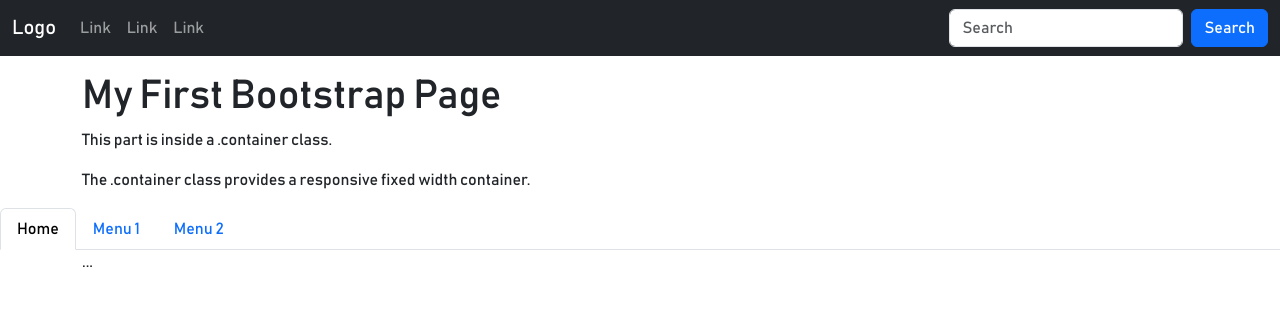
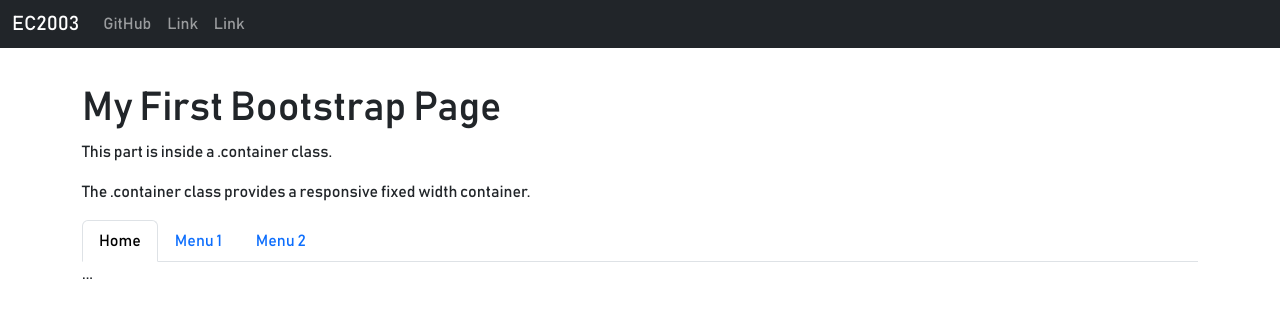
Before and after one commit to ec2003/ec2003.github.io, a plain HTML site: page index.html in a window 1280 px wide. Drawn offline with nearby package versions, Linux system fonts and the light colour scheme.

Commit message:
small update

```diff
--- a/index.html
+++ b/index.html
@@ -7,30 +7,22 @@
     <link href="https://cdn.jsdelivr.net/npm/bootstrap@5.3.3/dist/css/bootstrap.min.css" rel="stylesheet">
     <script src="https://cdn.jsdelivr.net/npm/bootstrap@5.3.3/dist/js/bootstrap.bundle.min.js"></script>
     <!-- CSS CONFIG -->
-    <style>
-        @font-face {
-            font-family: Bahnschrift;
-            src: url('font/BAHNSCHRIFT.TTF');
-        }
-        body {
-            font-family: Bahnschrift;
-        }
-    </style>
+    <link rel="stylesheet" href="static/style.css">
     <!-- JS SCRIPT -->
     <script type="text/javascript" src="js/home.js" defer></script>
     <title>Home Page</title>
 </head>
 <body>
-    <nav class="navbar navbar-expand-sm navbar-dark bg-dark fixed-top">
+    <nav class="navbar navbar-expand-sm navbar-dark bg-dark fixed-top" id="home-nav">
         <div class="container-fluid">
-            <a class="navbar-brand" href="javascript:void(0)">Logo</a>
+            <a class="navbar-brand" href="javascript:void(0)">EC2003</a>
                 <button class="navbar-toggler" type="button" data-bs-toggle="collapse" data-bs-target="#mynavbar">
                     <span class="navbar-toggler-icon"></span>
                 </button>
-            <div class="collapse navbar-collapse" id="mynavbar">
+            <div class="collapse navbar-collapse " id="mynavbar">
                 <ul class="navbar-nav me-auto">
                     <li class="nav-item">
-                        <a class="nav-link" href="javascript:void(0)">Link</a>
+                        <a class="nav-link" href="javascript:void(0)">GitHub</a>
                     </li>
                     <li class="nav-item">
                         <a class="nav-link" href="javascript:void(0)">Link</a>
@@ -39,19 +31,20 @@
                         <a class="nav-link" href="javascript:void(0)">Link</a>
                     </li>
                 </ul>
-                <form class="d-flex">
+                <!-- <form class="d-flex">
                     <input class="form-control me-2" type="text" placeholder="Search">
                     <button class="btn btn-primary" type="button">Search</button>
-                </form>
+                </form> -->
             </div>
         </div>
     </nav>
-    <div class="container mt-4" style="padding-top: 48px;">
+    <div class="container mt-4" style="padding-top: 60px;">
         <h1>My First Bootstrap Page</h1>
         <p>This part is inside a .container class.</p>
         <p>The .container class provides a responsive fixed width container.</p>
     </div>
     <!-- Nav tabs -->
+<div class="container">
     <ul class="nav nav-tabs">
         <li class="nav-item">
           <a class="nav-link active" data-bs-toggle="tab" href="#home">Home</a>
@@ -63,6 +56,8 @@
           <a class="nav-link" data-bs-toggle="tab" href="#menu2">Menu 2</a>
         </li>
       </ul>
+</div>
+
 
   <!-- Tab panes -->
   <div class="tab-content">
--- /dev/null
+++ b/static/style.css
@@ -0,0 +1,18 @@
+@font-face {
+    font-family: Bahnschrift;
+    src: url('font/BAHNSCHRIFT.TTF');
+}
+* {
+    padding: 0;
+}
+body {
+    font-family: Bahnschrift;
+}
+.container {
+    border-color: black;
+    border: 2px;
+    border-radius: 50%;
+}
+#home-nav {
+    max-height: 48px;
+}
```
Also changed, not shown: static/font/BAHNSCHRIFT.TTF (renamed from font/BAHNSCHRIFT.TTF), 1 other file. Lines whose indentation alone changed are shown as unchanged.
